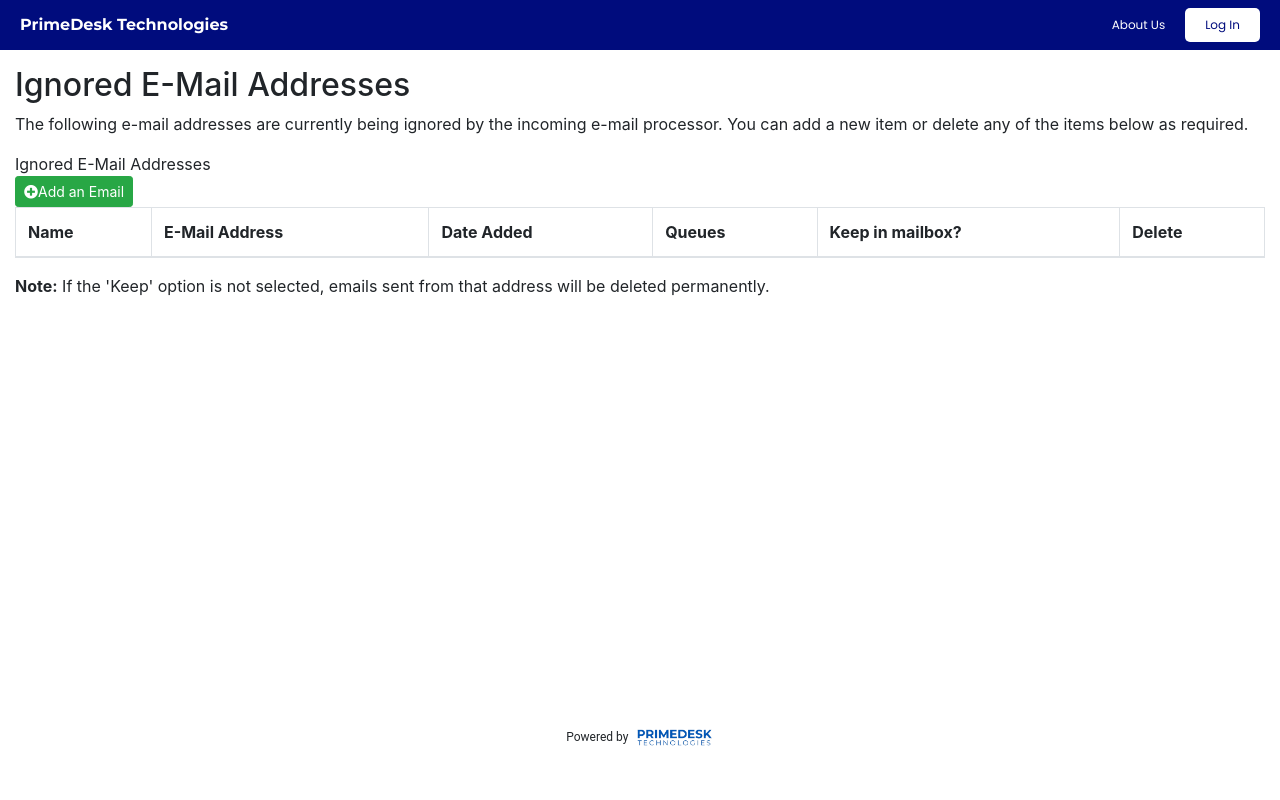
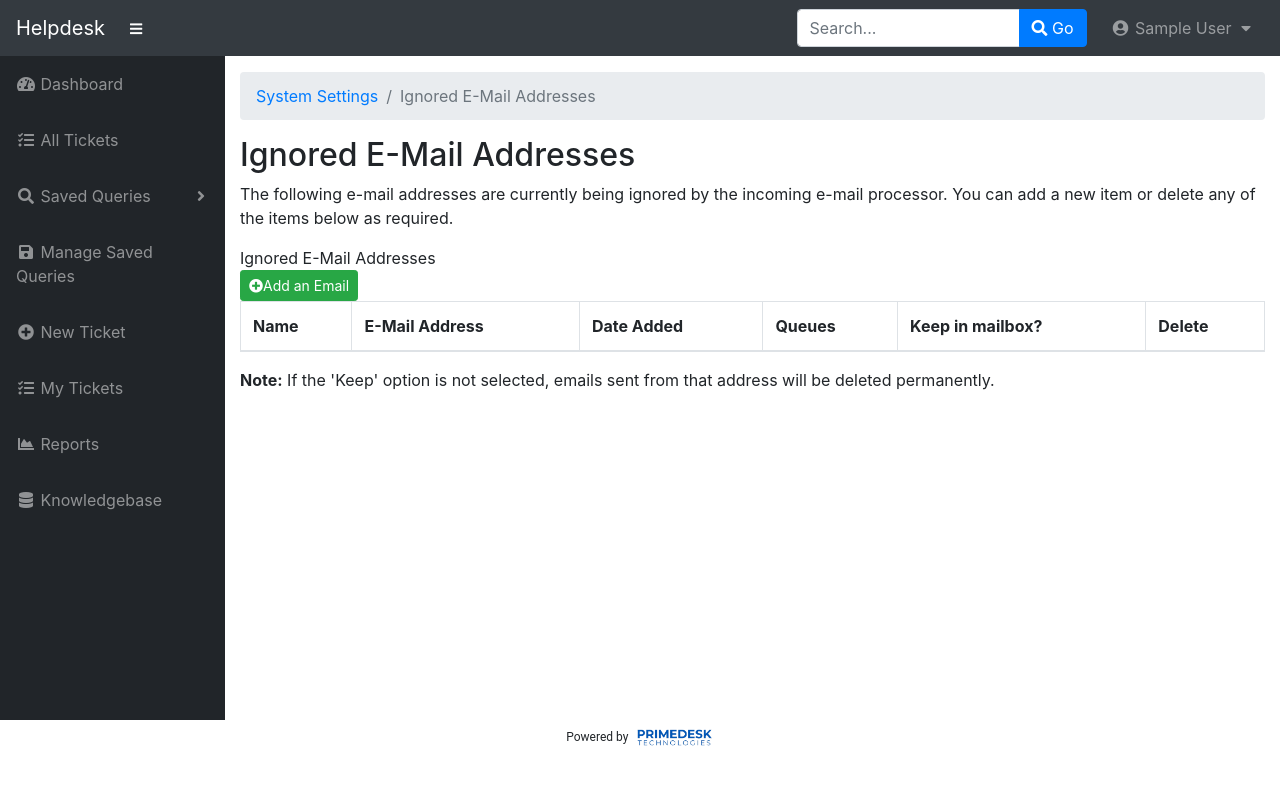
Before and after one commit to seyxhel/django-helpdesk, a Django app: page /ignore/ in a window 1280 px wide. Run offline with Django 3.2, Linux system fonts and the light colour scheme; the visitor is signed in with stand-in values (Sample User, id 1); data that the repository does not hold is empty; parts of the project's set-up code (start-up, migrations or seed data) failed here and were passed over; some libraries are stand-ins or nearby versions.

Commit message:
Refactor template structure: create public_only_base.html and update extends in index.html and dashboard.html

```diff
--- a/helpdesk/templates/helpdesk/base.html
+++ b/helpdesk/templates/helpdesk/base.html
@@ -1,61 +1,31 @@
 {% load i18n %}
-{% load saved_queries %}
+{% load static %}
 {% load load_helpdesk_settings %}
-{% load static %}
 {% with request|load_helpdesk_settings as helpdesk_settings %}
-{% with user|saved_queries as user_saved_queries_ %}
 <!DOCTYPE html>
 <html lang="en">
 
 <head>
-
-        {% include 'helpdesk/base-head.html' %}
-        {% block helpdesk_head %}{% endblock %}
-
-        <!-- Load fonts: Montserrat for logo, Poppins for nav links -->
-        <link href="https://fonts.googleapis.com/css2?family=Montserrat:wght@400;700&family=Poppins:wght@400;500&display=swap" rel="stylesheet">
-        <style>
-            /* Prevent horizontal scrolling */
-            html, body { overflow-x: hidden; }
-
-            .logo { font-family: 'Montserrat', sans-serif; }
-            /* Nav link font: Poppins, small size per request */
-            .nav-links a { font-family: 'Poppins', sans-serif; font-size: 12px; }
-        </style>
-
-        {% include 'helpdesk/base_js.html' %}
+    {% include 'helpdesk/base-head.html' %}
+    {% block helpdesk_head %}{% endblock %}
 
 </head>
 
 <body id="bg-dark">
 
-<div class="container-fluid px-0" style="background-color: #000C7D;">
-    <div class="row align-items-center" style="min-height: 50px;">
-        <!-- Logo on the left -->
-        <div class="col-md-6 col-8" style="display: flex; align-items: center;">
-            <span class="logo" style="color: white; text-decoration: none; font-size: 16px; font-weight: bold; user-select: none; -webkit-user-select: none; -moz-user-select: none; -ms-user-select: none; pointer-events: none; margin-left: 20px;">PrimeDesk Technologies</span>
-        </div>
-
-        <!-- Navigation on the right -->
-        <div class="col-md-6 col-4" style="display: flex; align-items: center;">
-            <div class="nav-links" style="display: flex; align-items: center; gap: 20px; justify-content: flex-end; width: 100%;">
-                {% comment %} Show 'Back' on the about page, otherwise 'About Us' linking to /about/ {% endcomment %}
-                {% if request.path == '/about/' %}
-                    <a href="/" class="about-link" style="color: white; text-decoration: none;">Back</a>
-                {% else %}
-                    <a href="/about/" class="about-link" style="color: white; text-decoration: none;">About Us</a>
-                {% endif %}
-                <a href="/login" class="login-btn" style="background-color: white; color: #000C7D; border: none; padding: 8px 20px; border-radius: 5px; text-decoration: none; margin-right: 20px;">Log In</a>
-            </div>
-        </div>
-    </div>
-</div>
+    {% include "helpdesk/navigation-header.html" %}
 
     <div id="wrapper">
+        {% include "helpdesk/navigation-sidebar.html" %}
 
         <div id="content-wrapper">
 
             <div class="container-fluid">
+
+                <!-- Breadcrumbs-->
+                <ol class="breadcrumb">
+                    {% block helpdesk_breadcrumb %}{% endblock %}
+                </ol>
 
                 {% block helpdesk_body %}{% endblock %}
 
@@ -70,10 +40,8 @@
     <!-- /#wrapper -->
 
     {% include "helpdesk/debug.html" %}
-    <script src="{% static 'helpdesk/js/sb-admin.js' %}"></script>
+    {% include 'helpdesk/base_js.html' %}
     {% block helpdesk_js %}{% endblock %}
-
 </body>
 </html>
 {% endwith %}
-{% endwith %}
--- a/helpdesk/templates/helpdesk/dashboard.html
+++ b/helpdesk/templates/helpdesk/dashboard.html
@@ -1,4 +1,4 @@
-{% extends "helpdesk/base.html" %}{% load i18n %}
+{% extends "helpdesk/public_base.html" %}{% load i18n %}
 
 {% block helpdesk_title %}{% trans "Helpdesk Dashboard" %}{% endblock %}
 
--- a/helpdesk/templates/helpdesk/index.html
+++ b/helpdesk/templates/helpdesk/index.html
@@ -1,4 +1,4 @@
-{% extends "helpdesk/base.html" %}
+{% extends "helpdesk/public_only_base.html" %}
 {% block helpdesk_body %}
 <div class="text-center py-4">
 	<img src="/static/helpdesk/img/pdlogo.png" alt="PD Logo" style="height:480px; vertical-align:middle; margin-right:10px;">
```
Also changed, not shown: helpdesk/templates/helpdesk/public_only_base.html (added, +79 -0 lines).
